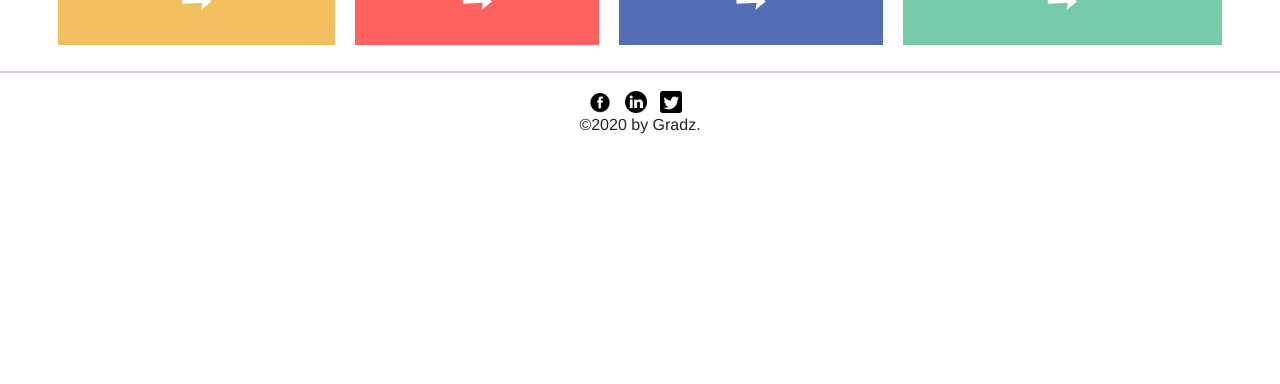
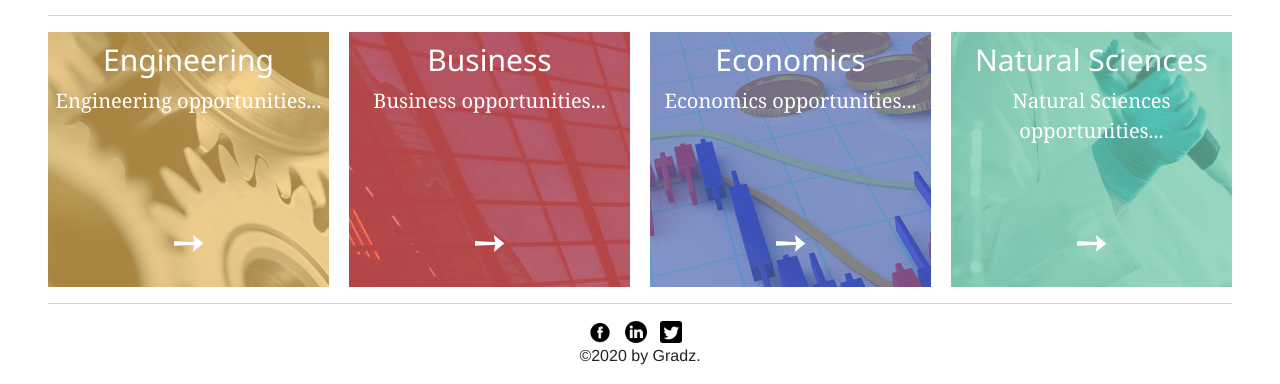
Before and after one commit to tthornton8/tthornton8.github.io, a PHP site: page / in a window 1280 px wide. Shown: the part 1332-1716 px from the top of the page. Before the commit the page ends 1466 px from the top, so only its background shows below. Run offline with PHP 8.4, Linux system fonts and the light colour scheme.

Commit message:
Add subject boxes and popup

```diff
--- a/index.html
+++ b/index.html
@@ -43,6 +43,10 @@
     </div>
 </div>
 
+<div class = "_content">
+
+    <hr class = "_sep_bar" style = "margin-top: 0px;">
+
     <div class="_row">
         <div class="_left">
             <p style = "font-size: 25px; line-height: 167%; margin-top: 1em">Many students have part time jobs, jobs that give them an income but may not help in their development for future careers.</p>
@@ -50,11 +54,11 @@
             <p style = "font-size: 25px; line-height: 167%">So, why not bring them together in an environment that gives the student a platform to engage in part time work that is relevant to their studies? All whilst supporting career development and giving companies access to up and coming enthusiasm, skills, and fresh ideas.</p>
         </div>
         <div class="_right">
-        <p><img src="img/homepage.png" alt="Students" width= 90%></p>
+            <p> </p>
         </div>
     </div>
 
-<hr style = "color:#8015E8; height:2px">
+    <hr class = "_sep_bar">
 
     <table id = "_table1">
         <colgroup>
@@ -81,36 +85,40 @@
         </tr>
     </table>
 
-<hr style = "color:#8015E8; height:2px">
+    <hr class = "_sep_bar">
 
     <div class = "_boxgrid">
         <div class = "sk1">
             <h2 class = "_boxtitle">Engineering</h2>
             <p class = "_boxitem">Engineering opportunities...</p>
             <p class = "_boxarrow">&#10137;</p>
+            <p class = "sk_hover">Write something about engineering opportunites...</p>
         </div>
         <div class = "sk2">
             <h2 class = "_boxtitle">Business</h2>
             <p class = "_boxitem">Business opportunities...</p>
             <p class = "_boxarrow">&#10137;</p>
+            <p class = "sk_hover">Write something about business opportunites...</p>
         </div>
         <div class = "sk3">
             <h2 class = "_boxtitle">Economics</h2>
             <p class = "_boxitem">Economics opportunities...</p>
             <p class = "_boxarrow">&#10137;</p>
+            <p class = "sk_hover">Write something about economics opportunites...</p>
         </div>
         <div class = "sk4">
             <h2 class = "_boxtitle">Natural Sciences</h2>
             <p class = "_boxitem">Natural Sciences opportunities...</p>
             <p class = "_boxarrow">&#10137;</p>
+            <p class = "sk_hover">Write something about natural sciences opportunites...</p>
         </div>
     </div>
 
-<hr style = "color:#8015E8; height:2px">
+    <hr class = "_sep_bar">
 
     <!-- <p>avertisments</p>
 
-<hr style = "color:#8015E8; height:2px"> -->
+    <hr class = "_sep_bar"> -->
 
     <p style = "text-align: center;">
         <img src="img/fb.png" alt="Students" width= 22px> &nbsp;
@@ -118,6 +126,7 @@
         <img src="img/tw.png" alt="Students" width= 22px> &nbsp; <br>
         ©2020 by Gradz.
     </p>
+</div>
 
 
 </body>
--- a/script.js
+++ b/script.js
@@ -5,7 +5,7 @@ function expandBar() {
     } else {
       x.className = "nav";
     }
-  }
+  };
 
 var state = 0;
 window.onscroll = function () {
--- a/style.css
+++ b/style.css
@@ -297,6 +320,16 @@ body {
   grid-row: 1 / 3;
 }
 
+._sep_bar {
+  color:#8015E8;
+  height:2px;
+}
+
+._content {
+  margin-right: 3em;
+  margin-left: 3em;
+}
+
 /* .grid-item {
   display: flex;
   align-items: center;
@@ -336,19 +367,24 @@ body {
 
 }
 
+#_table1 td:last-child, th:last-child {
+  border-right: none;
+  /* margin-right: 100em; */
+
+}
+
 #_table1 tr {
   padding-bottom: 20px;
   margin-bottom: 20px
 }
 
 ._boxgrid {
-  margin-left: 3em;
-  margin-right: 3em;
   display: grid;
+  grid-auto-columns: 1fr;
   grid-template-areas:
     'sk1 sk2 sk3 sk4';
   grid-gap: 20px;
-  padding: 10px;
+  /* padding: 10px; */
   text-align: center;
 }
 
@@ -357,6 +393,7 @@ body {
   font-size: 20px;
   margin-bottom: 0;
   font-family: Georgia, 'Times New Roman', Times, serif;
+  height: 125px;
 }
 
 ._boxarrow {
@@ -373,10 +410,38 @@ body {
   font-family: 'Segoe UI', Tahoma, Geneva, Verdana, sans-serif;
 }
 
-.sk1 {grid-area: sk1; background-color: #F2BF5E; }
-.sk2 {grid-area: sk2; background-color: #FF6161; }
-.sk3 {grid-area: sk3; background-color: #536EB7; }
-.sk4 {grid-area: sk4; background-color: #75CBA8; }
+.sk1 {grid-area: sk1; flex: 25%; height: 255px; background-image: url("img/engineering.jpg");  box-shadow: inset 0 0 0 1000px #F2BF5EB2; }
+.sk2 {grid-area: sk2; flex: 25%; height: 255px; background-image: url("img/business.jpg");     box-shadow: inset 0 0 0 1000px #FF6161B2; }
+.sk3 {grid-area: sk3; flex: 25%; height: 255px; background-image: url("img/economics.jpg");    box-shadow: inset 0 0 0 1000px #536EB7B2; }
+.sk4 {grid-area: sk4; flex: 25%; height: 255px; background-image: url("img/natsci.jpg");       box-shadow: inset 0 0 0 1000px #75CBA8B2; }
+
+.sk_hover {
+  transition: 0.4;
+  color:#ffffff00;
+  position: relative;
+  bottom: 100px;
+  height: 100px;
+}
+
+.sk1:hover .sk_hover, .sk2:hover .sk_hover, .sk3:hover .sk_hover, .sk4:hover .sk_hover{
+  transition: 0.4s;
+  position: relative;
+  bottom: 100px;
+  height: 100px;
+  width: 95%;
+  margin-left: 2.5%;
+  margin-bottom: 0;
+  color: grey;
+  background-color: #ffffffCC;
+  border-top: 1px solid grey;
+}
+
+.sk1:hover ._boxarrow, .sk2:hover ._boxarrow, .sk3:hover ._boxarrow, .sk4:hover ._boxarrow {
+  transition: 0.4s;
+  position: relative;
+  bottom: 85px;
+}
+
 
 
 .item_title { grid-area: title; font-size: x-large}
```
Also changed, not shown: other parts of style.css (+75 -17 lines), img/business.jpg (added), img/economics.jpg (added), img/engineering.jpg (added), img/natsci.jpg (added). Lines whose indentation alone changed are shown as unchanged.
